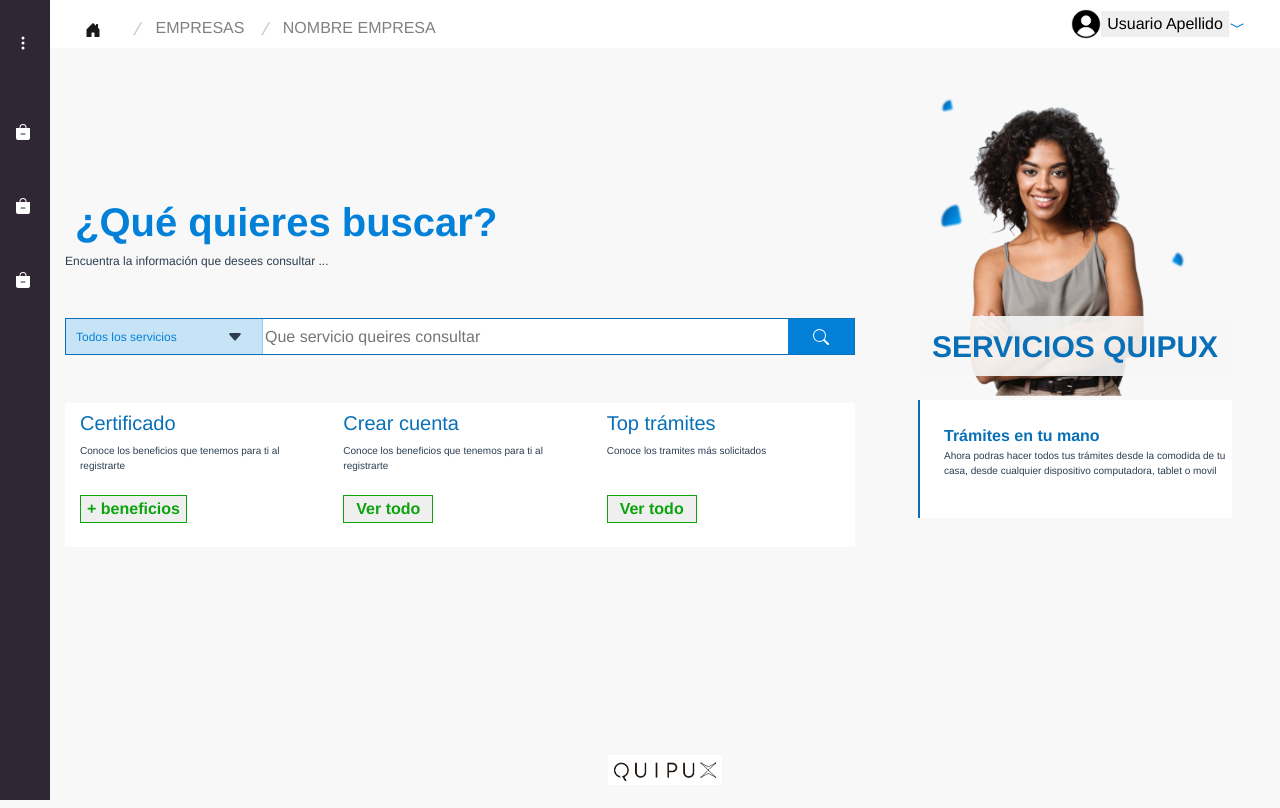
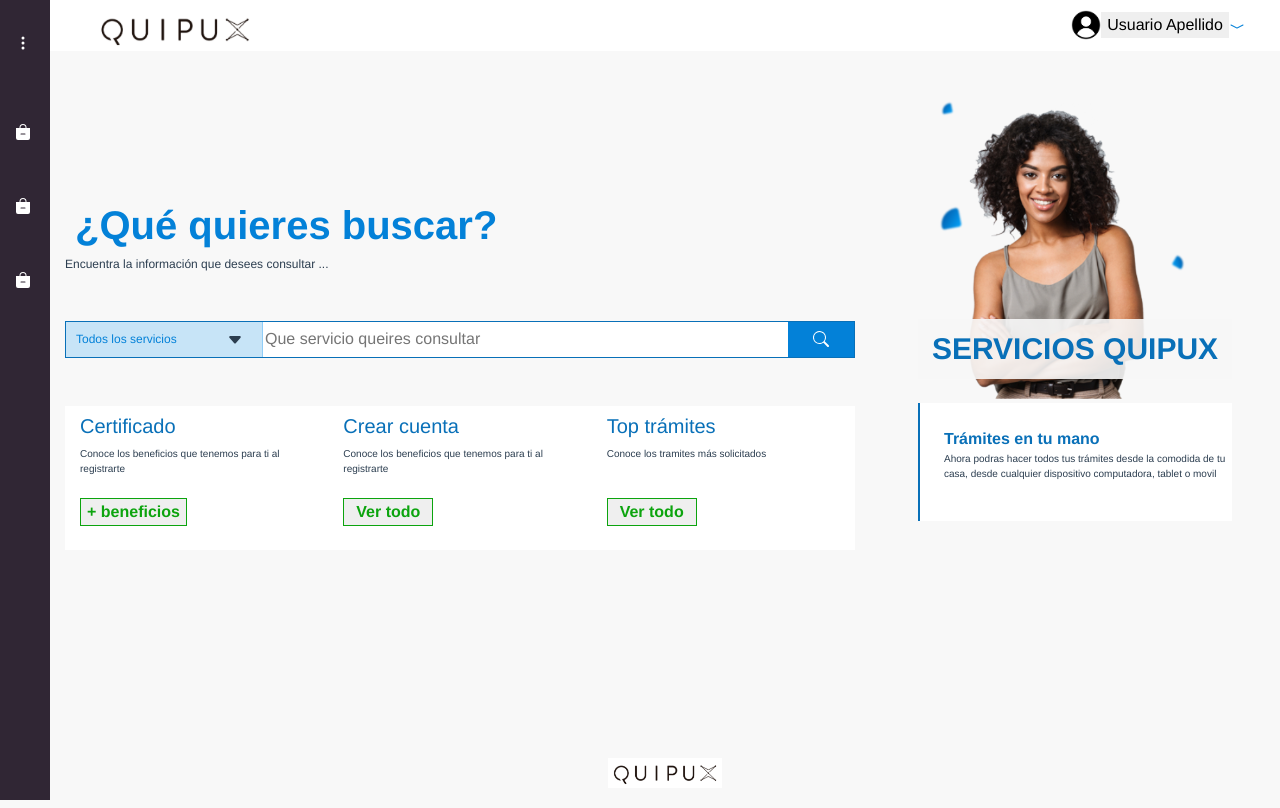
Before and after one commit to lauraparrado/reto_quipux, a Vue app: page / in a window 1280 px wide. Built offline with nearby package versions, Linux system fonts and the light colour scheme.

Commit message:
condition in navbar

```diff
--- a/src/layouts/GeneralLayout.vue
+++ b/src/layouts/GeneralLayout.vue
@@ -2,7 +2,7 @@
         <Sidebar :items="sidebarItems" />
         <div class="main">
           <header>
-            <Navbar />
+            <Navbar :isHome="$route.name" />
           </header>
           <div>
             <router-view></router-view>
--- a/src/layouts/components/Navbar.vue
+++ b/src/layouts/components/Navbar.vue
@@ -1,6 +1,9 @@
 <template>
     <nav class="navbar navbar-expand-lg navbar-light">
-        <a class="navbar-brand navbar__house" href="#">
+        <a v-if="isHome=='Home'"  href="#">
+            <img class="w-75" src="@/assets/logo.png">
+        </a>
+        <a v-else class="navbar-brand navbar__house" href="#">
             <svg xmlns="http://www.w3.org/2000/svg" width="16" height="16" fill="currentColor" class="bi bi-house-door-fill" viewBox="0 0 16 16">
                 <path d="M6.5 14.5v-3.505c0-.245.25-.495.5-.495h2c.25 0 .5.25.5.5v3.5a.5.5 0 0 0 .5.5h4a.5.5 0 0 0 .5-.5v-7a.5.5 0 0 0-.146-.354L13 5.793V2.5a.5.5 0 0 0-.5-.5h-1a.5.5 0 0 0-.5.5v1.293L8.354 1.146a.5.5 0 0 0-.708 0l-6 6A.5.5 0 0 0 1.5 7.5v7a.5.5 0 0 0 .5.5h4a.5.5 0 0 0 .5-.5z"/>
             </svg>
@@ -9,7 +12,7 @@
             <span class="navbar-toggler-icon"></span>
         </button>
         <div class="collapse navbar-collapse " id="navbarText">
-            <ul class="navbar__nav">
+            <ul v-if="isHome!='Home'" class="navbar__nav">
                 <li class="navbar__item">
                     <a class="navbar__link" href="#">EMPRESAS</a>
                     <div class="line"></div>
@@ -38,3 +41,14 @@
 
     </nav>
 </template>
+<script>
+export default {
+    name:"navbar",
+    props:{
+        isHome:{
+            type:String,
+            required:true
+        }
+    }
+}
+</script>
```
